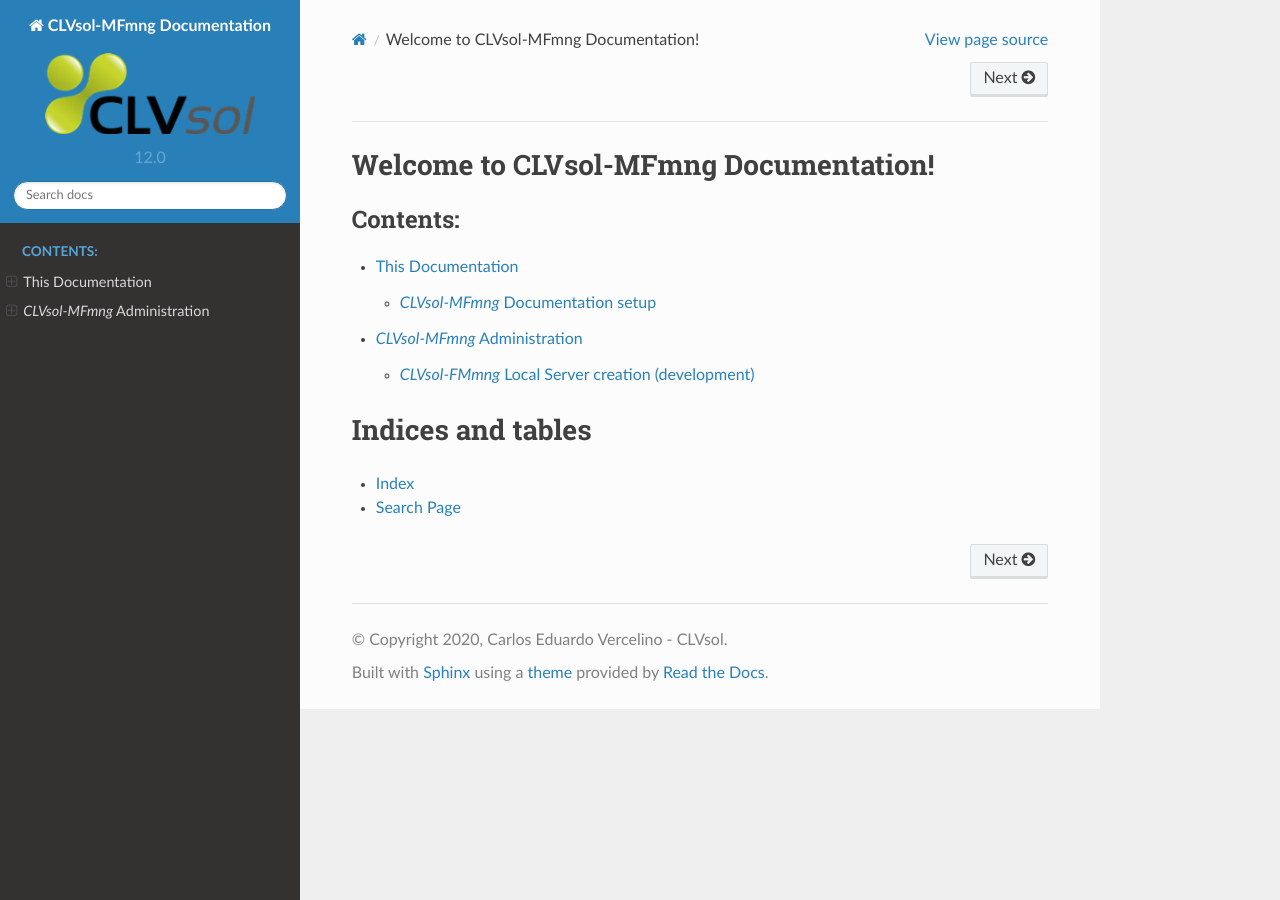
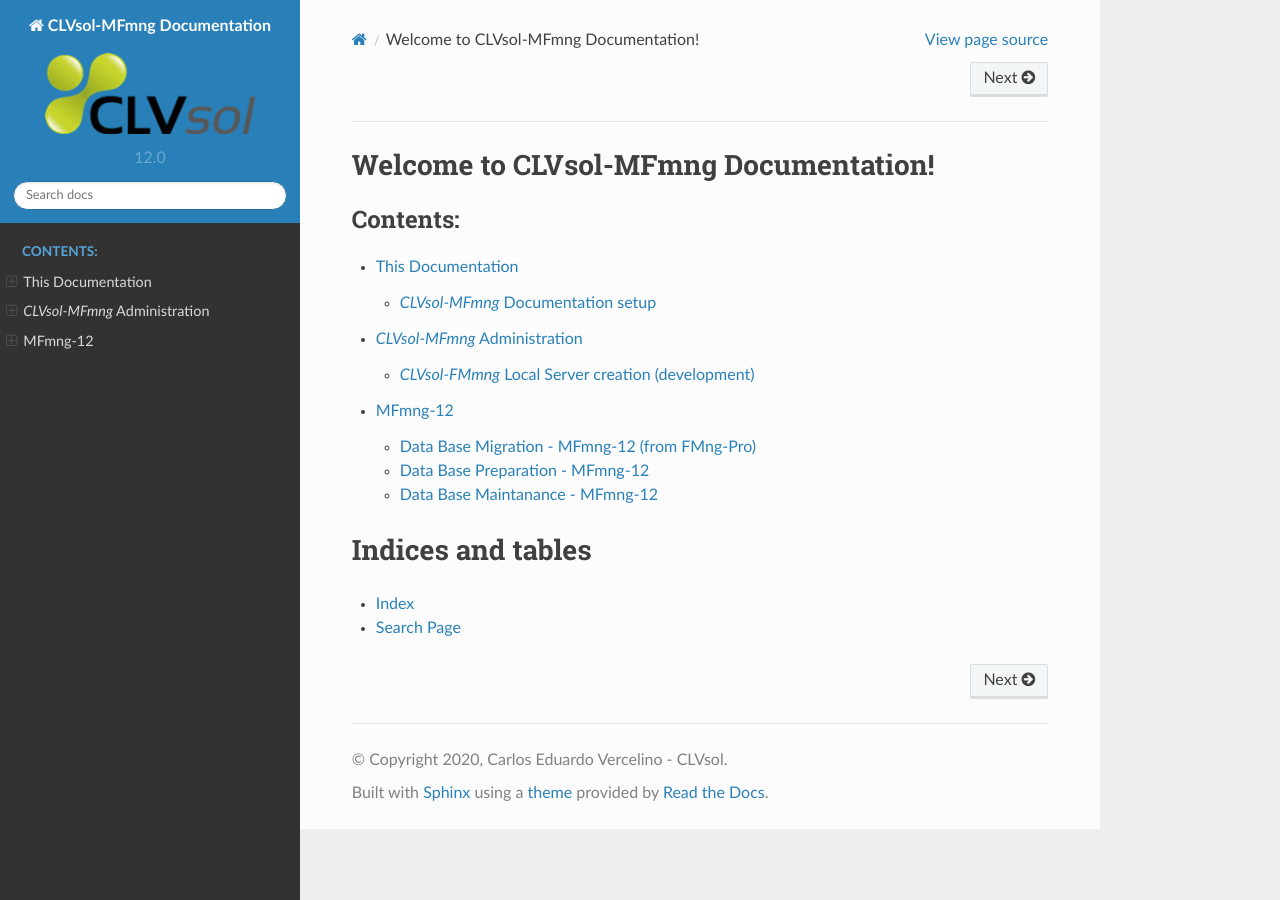
Before and after one commit to CLVsol/clvsol_mfmng_docs, a Sphinx documentation site: the page built from source/index.rst, in a window 1280 px wide. Built offline with Sphinx 7.4.7 and the Read the Docs theme 2.0.0, drawn with Linux system fonts in a browser that asks for light colours.

Commit message:
[ADD] source/mfmng_12

```diff
--- a/source/index.rst
+++ b/source/index.rst
@@ -7,6 +7,7 @@
 
    this_documentation/index
    setup/index
+   mfmng_12/index
 
 Indices and tables
 ==================
--- /dev/null
+++ b/source/mfmng_12/db_maintenance/index.rst
@@ -0,0 +1,10 @@
+================================
+Data Base Maintanance - MFmng-12
+================================
+
+.. toctree::
+   :maxdepth: 2
+   :caption: Contents:
+
+   procedures/index
+   history/index
--- /dev/null
+++ b/source/mfmng_12/db_migration/index.rst
@@ -0,0 +1,10 @@
+==============================================
+Data Base Migration - MFmng-12 (from FMng-Pro)
+==============================================
+
+.. toctree::
+   :maxdepth: 2
+   :caption: Contents:
+
+   procedures/index
+   history/index
--- /dev/null
+++ b/source/mfmng_12/db_preparation/index.rst
@@ -0,0 +1,10 @@
+================================
+Data Base Preparation - MFmng-12
+================================
+
+.. toctree::
+   :maxdepth: 2
+   :caption: Contents:
+
+   procedures/index
+   history/index
--- /dev/null
+++ b/source/mfmng_12/index.rst
@@ -0,0 +1,11 @@
+========
+MFmng-12
+========
+
+.. toctree::
+   :maxdepth: 2
+   :caption: Conteúdo:
+
+   db_migration/index
+   db_preparation/index
+   db_maintenance/index
```
Also changed, not shown: source/mfmng_12/db_maintenance/history/index.rst (added, +7 -0 lines), source/mfmng_12/db_maintenance/procedures/index.rst (added, +7 -0 lines), source/mfmng_12/db_migration/history/index.rst (added, +7 -0 lines), source/mfmng_12/db_migration/procedures/index.rst (added, +7 -0 lines), source/mfmng_12/db_preparation/history/index.rst (added, +7 -0 lines), source/mfmng_12/db_preparation/procedures/index.rst (added, +7 -0 lines).
